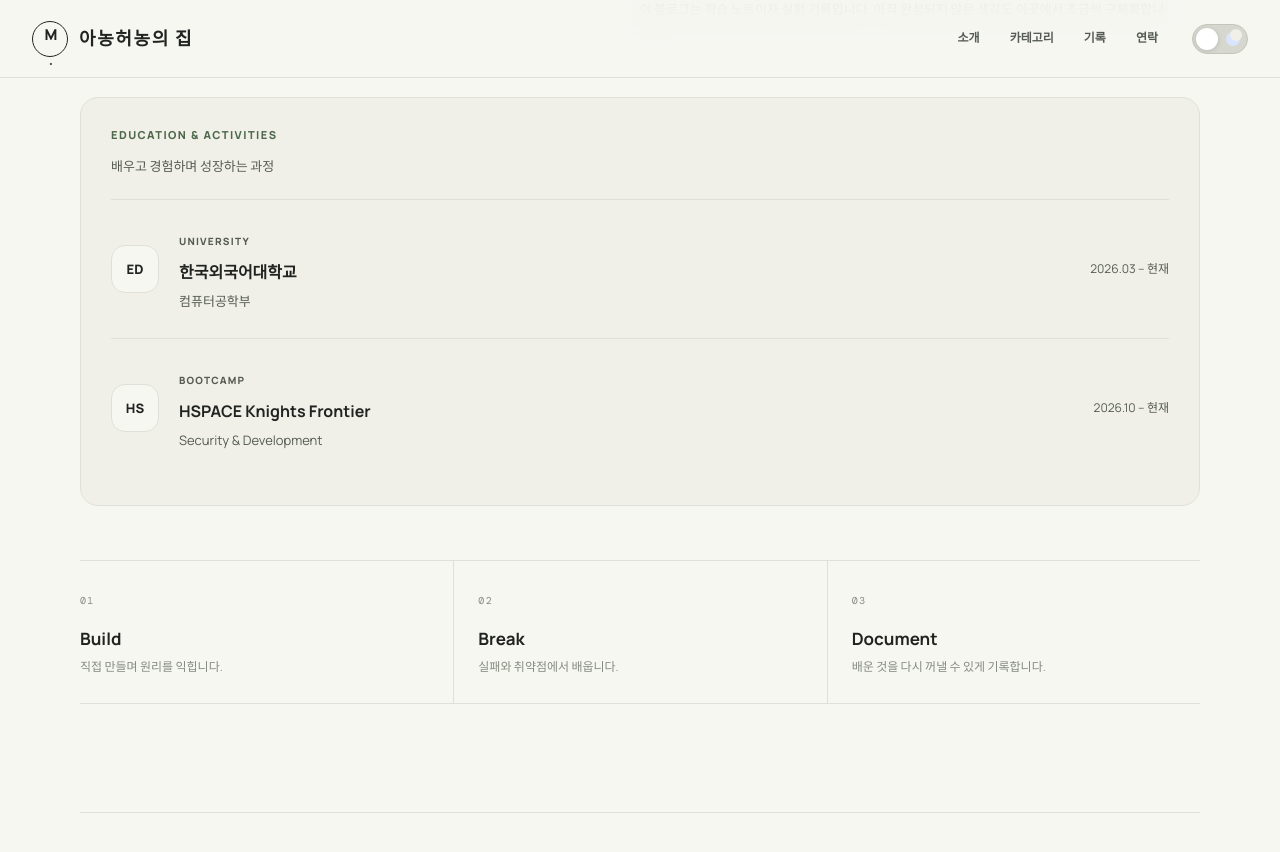
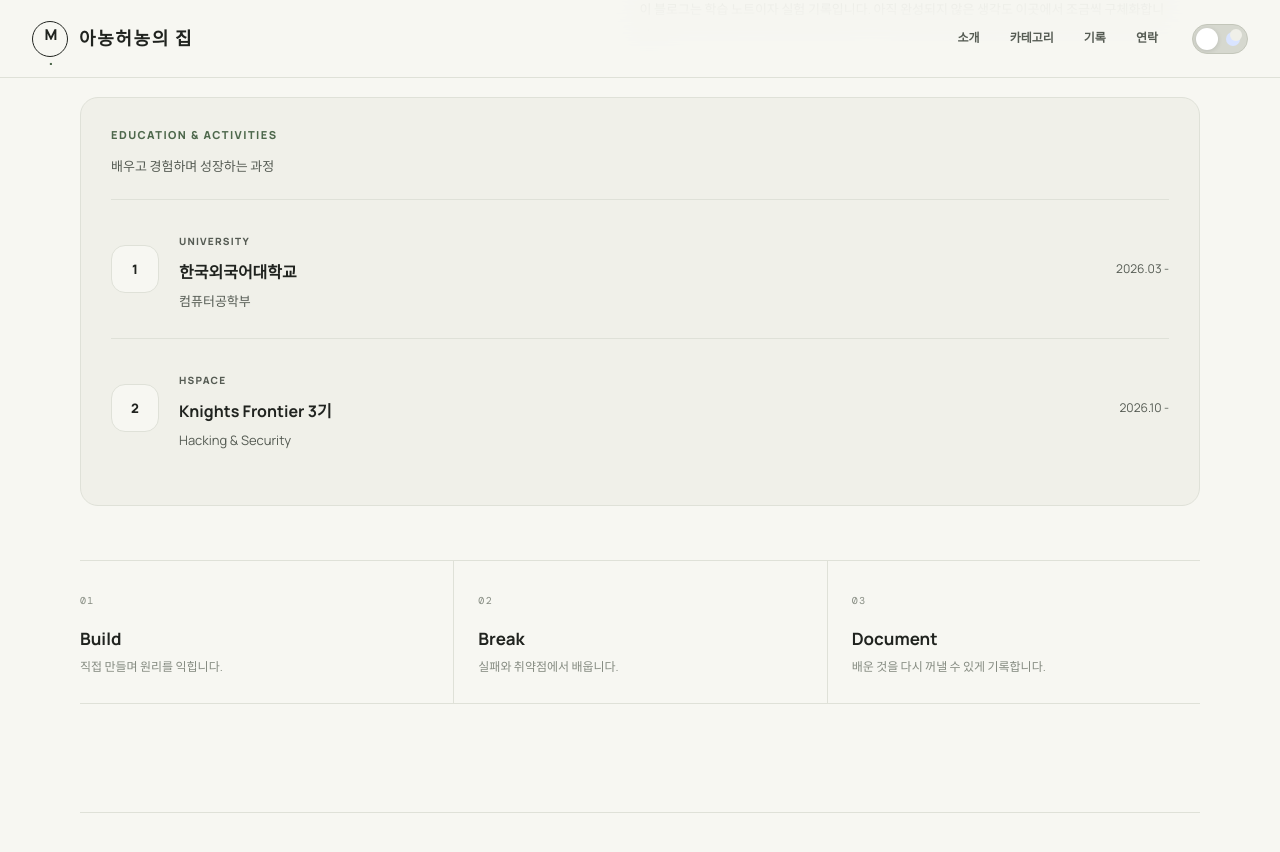
Before and after one commit to pms0602/pms0602.github.io, a Jekyll site: the page built from index.html, in a window 1280 px wide and 900 px high, scrolled down 923 px. Shown: the top 852 px of the window. Built offline with Jekyll 4.4.1, drawn with Linux system fonts in a browser that asks for light colours.

Commit message:
Update index page

```diff
--- a/index.html
+++ b/index.html
@@ -50,23 +50,23 @@ description: 개발과 보안, 배움의 과정을 기록하는 기술 블로그
     </div>
 
     <article class="profile-item">
-      <div class="profile-icon">ED</div>
+      <div class="profile-icon">1</div>
       <div class="profile-info">
         <span class="profile-type">UNIVERSITY</span>
         <h3>한국외국어대학교</h3>
         <p>컴퓨터공학부</p>
       </div>
-      <span class="profile-date">2026.03 – 현재</span>
+      <span class="profile-date">2026.03 -</span>
     </article>
 
     <article class="profile-item">
-      <div class="profile-icon">HS</div>
+      <div class="profile-icon">2</div>
       <div class="profile-info">
-        <span class="profile-type">BOOTCAMP</span>
-        <h3>HSPACE Knights Frontier</h3>
-        <p>Security &amp; Development</p>
+        <span class="profile-type">HSPACE</span>
+        <h3>Knights Frontier 3기</h3>
+        <p>Hacking &amp; Security</p>
       </div>
-      <span class="profile-date">2026.10 – 현재</span>
+      <span class="profile-date">2026.10 -</span>
     </article>
   </div>
 
```
